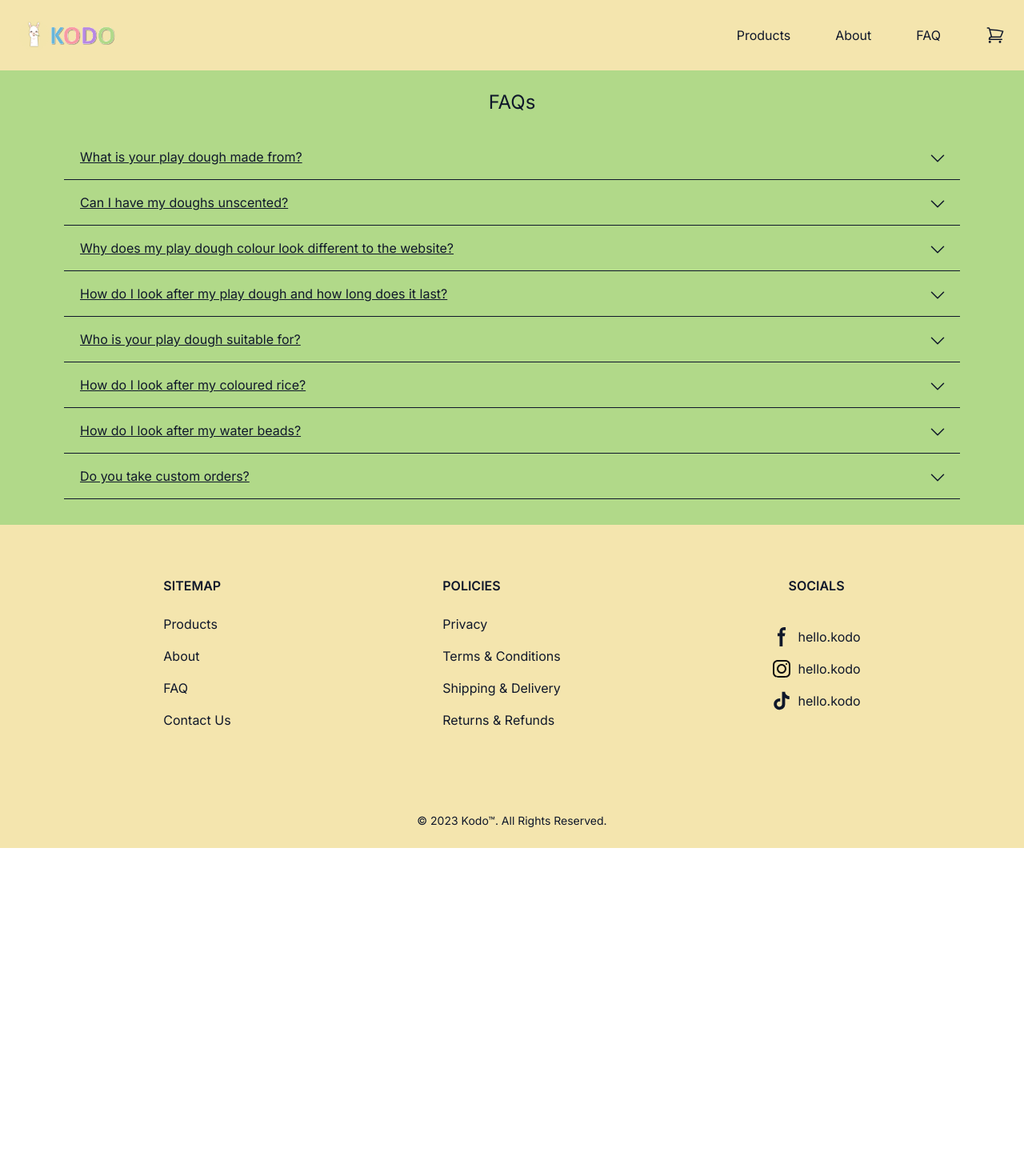
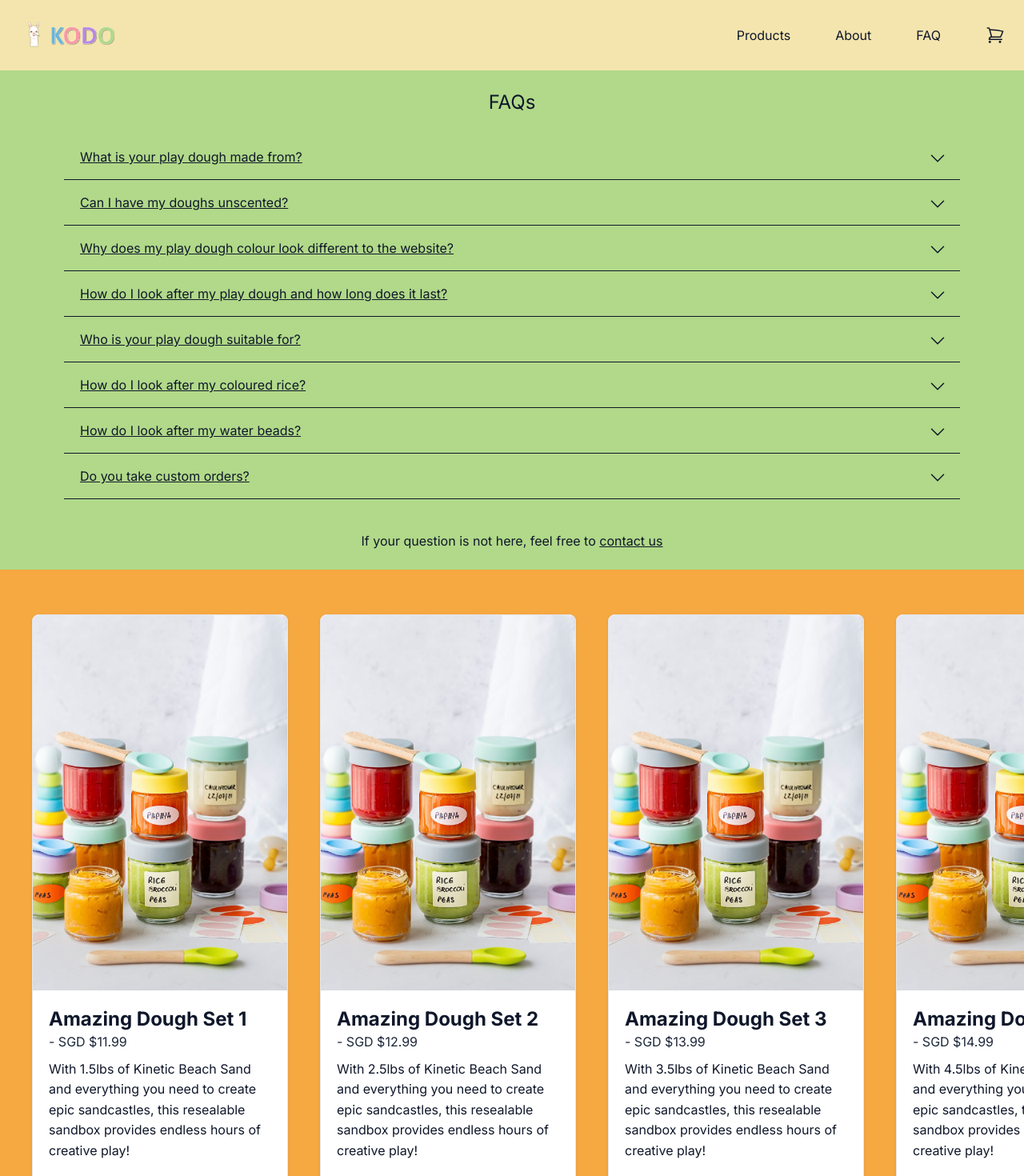
Before and after one commit to SebastinGoh/kodo, a Next.js app: page /faq in a window 1280 px wide. Shown: the top 1470 px of the page at 80% size. Before the commit the page ends 1060 px from the top, so only its background shows below. Built offline with nearby package versions, Linux system fonts and the light colour scheme; what tw-elements would draw is missing.

Commit message:
Add contact us section and catalogue to FAQ page

```diff
--- a/app/faq/page.tsx
+++ b/app/faq/page.tsx
@@ -1,4 +1,6 @@
 import dynamic from "next/dynamic";
+import Link from "next/link";
+import Catalogue from "../catalogue";
 
 const FaqAccordion = dynamic(() => import("./faq-accordion"), {
   ssr: false,
@@ -12,9 +14,21 @@ export default function FAQ() {
           FAQs
         </div>
       </div>
-      <div className="max-w-6xl mx-auto pb-8">
+      <div className="max-w-6xl mx-auto pb-4">
         <FaqAccordion/>
       </div>
+      <div className="w-full flex flex-col items-center justify-center text-center p-6">
+        <div className="text-md">
+          If your question is not here, feel free to&nbsp;
+          <Link href="/contact" className="underline">
+            contact us
+          </Link>
+        </div>
+      </div>
+      <Catalogue
+        showGrid={false}
+        exclude={[]}
+      />
     </main>
   )
 }
```
